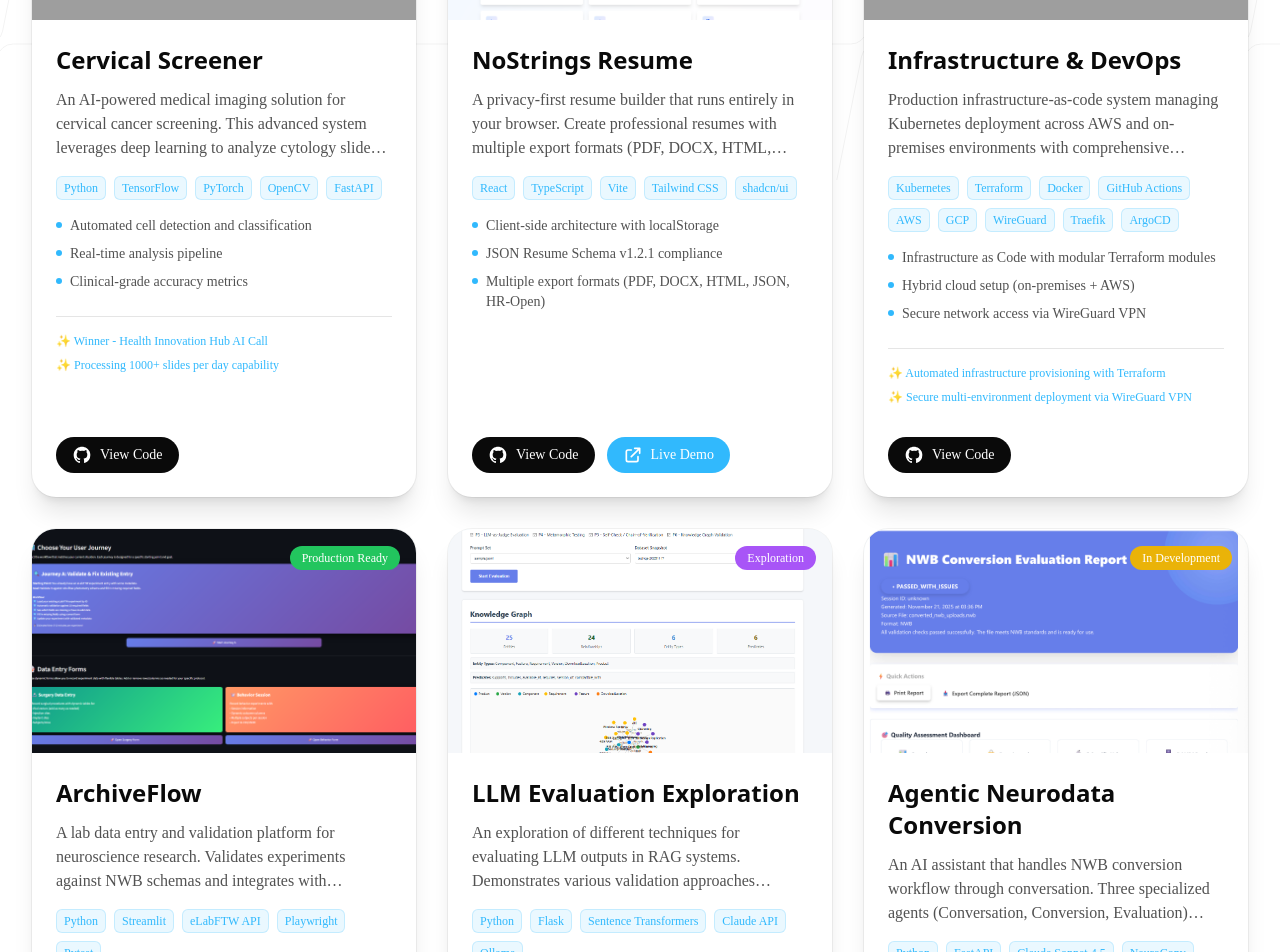
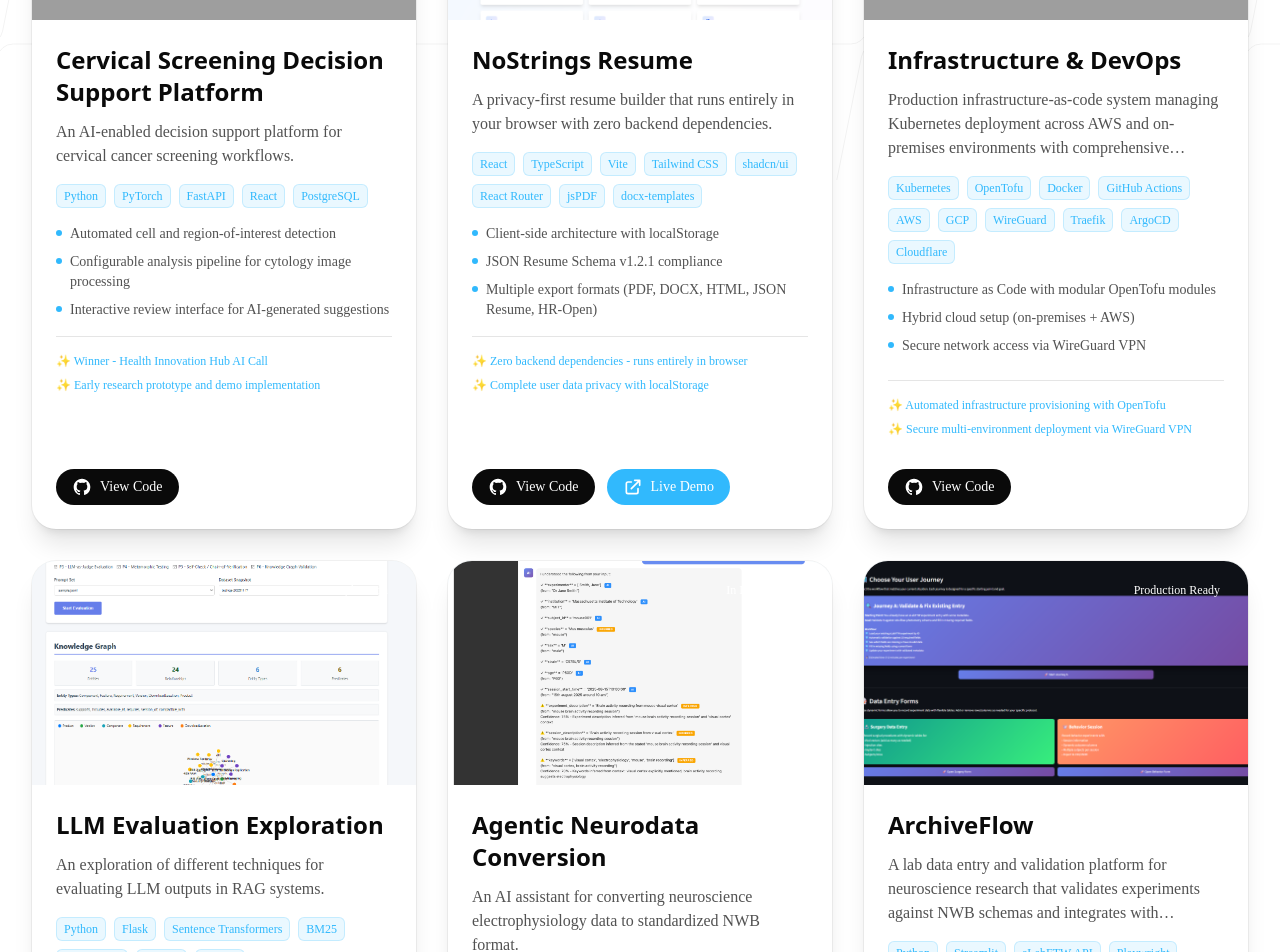
Before and after one commit to Python-AI-Solutions/pythonaisolutions_website, a Next.js app: page /portfolio in a window 1280 px wide. Shown: the part 820-1772 px from the top of the page. Built offline with nearby package versions, Linux system fonts and the light colour scheme; grey boxes are pictures that could not be loaded.

Commit message:
collapse projects to single source of truth

```diff
--- a/src/app/portfolio/page.tsx
+++ b/src/app/portfolio/page.tsx
@@ -1,6 +1,5 @@
 'use client'
 
-import { type Metadata } from 'next'
 import Image from 'next/image'
 import { useRouter } from 'next/navigation'
 import { useState, useMemo } from 'react'
@@ -10,7 +9,7 @@ import { Container } from '@/components/Container'
 import { FadeIn, FadeInStagger } from '@/components/FadeIn'
 import { PageIntro } from '@/components/PageIntro'
 import { RootLayout } from '@/components/RootLayout'
-import { getAssetPath } from '@/lib/basePath'
+import { projectDetails, type ProjectDetail } from '@/data/projects'
 
 // Icons for links
 const GithubIcon = () => (
@@ -44,140 +43,26 @@ const ExternalLinkIcon = () => (
   </svg>
 )
 
-const projects = [
-  // Production Ready Projects
-  {
-    id: 'cervical-screener',
-    title: 'Cervical Screener',
-    category: 'Healthcare AI',
-    description:
-      'An AI-powered medical imaging solution for cervical cancer screening. This advanced system leverages deep learning to analyze cytology slides, providing healthcare professionals with accurate and efficient diagnostic support.',
-    techStack: ['Python', 'TensorFlow', 'PyTorch', 'OpenCV', 'FastAPI'],
-    features: [
-      'Automated cell detection and classification',
-      'Real-time analysis pipeline',
-      'Clinical-grade accuracy metrics',
-      'HIPAA-compliant data handling',
-    ],
-    status: 'Production Ready',
-    statusColor: 'bg-green-500',
-    image: '/portfolio/CervicalAIScreener.png',
-    github: 'https://github.com/Python-AI-Solutions/agentic-cervical-screener',
-    demo: null,
-    achievements: [
-      'Winner - Health Innovation Hub AI Call',
-      'Processing 1000+ slides per day capability',
-    ],
-  },
-  {
-    id: 'nostrings-resume',
-    title: 'NoStrings Resume',
-    category: 'Developer Tools',
-    description:
-      'A privacy-first resume builder that runs entirely in your browser. Create professional resumes with multiple export formats (PDF, DOCX, HTML, JSON Resume, HR-Open) while keeping your data on your device with zero server dependencies.',
-    techStack: ['React', 'TypeScript', 'Vite', 'Tailwind CSS', 'shadcn/ui'],
-    features: [
-      'Client-side architecture with localStorage',
-      'JSON Resume Schema v1.2.1 compliance',
-      'Multiple export formats (PDF, DOCX, HTML, JSON, HR-Open)',
-      'Theme customization with live preview',
-    ],
-    status: 'Production Ready',
-    statusColor: 'bg-green-500',
-    image: '/portfolio/NoStringsResume.png',
-    github: 'https://github.com/NoStringsDevelopment/no-strings-resume',
-    demo: 'https://nostringsresume.org',
-  },
-  {
-    id: 'infrastructure',
-    title: 'Infrastructure & DevOps',
-    category: 'Platform Engineering',
-    description:
-      'Production infrastructure-as-code system managing Kubernetes deployment across AWS and on-premises environments with comprehensive documentation and security hardening. Hybrid cloud setup using Terraform, WireGuard VPN, and ArgoCD for GitOps deployments.',
-    techStack: ['Kubernetes', 'Terraform', 'Docker', 'GitHub Actions', 'AWS', 'GCP', 'WireGuard', 'Traefik', 'ArgoCD'],
-    features: [
-      'Infrastructure as Code with modular Terraform modules',
-      'Hybrid cloud setup (on-premises + AWS)',
-      'Secure network access via WireGuard VPN',
-      'GitOps deployment with ArgoCD',
-    ],
-    status: 'Production Ready',
-    statusColor: 'bg-green-500',
-    image: '/portfolio/infrastructure-architecture.png',
-    github: 'https://github.com/Python-AI-Solutions/websites-management',
-    demo: null,
-    achievements: [
-      'Automated infrastructure provisioning with Terraform',
-      'Secure multi-environment deployment via WireGuard VPN',
-    ],
-  },
-  {
-    id: 'archive-flow',
-    title: 'ArchiveFlow',
-    category: 'Data Management',
-    description:
-      'A lab data entry and validation platform for neuroscience research. Validates experiments against NWB schemas and integrates with eLabFTW and LabArchives ELN backends.',
-    techStack: ['Python', 'Streamlit', 'eLabFTW API', 'Playwright', 'Pytest'],
-    features: [
-      'Dynamic form tables for surgery & behavior data',
-      'Real-time NWB schema validation (17+ fields)',
-      'Multi-format export (JSON, CSV)',
-      'Dual ELN support (eLabFTW, LabArchives)',
-    ],
-    status: 'Production Ready',
-    statusColor: 'bg-green-500',
-    image: '/portfolio/archive-flow.png',
-    github: null,
-    demo: null,
-    achievements: [
-      'Production ready for lab deployment',
-      'Validates against ndx-fiber-photometry NWB schema',
-    ],
-  },
-  // Beta Projects
-  {
-    id: 'evaluation-exploration',
-    title: 'LLM Evaluation Exploration',
-    category: 'Developer Tools',
-    description:
-      'An exploration of different techniques for evaluating LLM outputs in RAG systems. Demonstrates various validation approaches including RAGAS scoring, LLM-as-Judge, metamorphic testing, and knowledge graph verification.',
-    techStack: ['Python', 'Flask', 'Sentence Transformers', 'Claude API', 'Ollama'],
-    features: [
-      'Multiple validation approaches explored',
-      'Hybrid retrieval with BM25 and vector search',
-      'Web interface for running evaluations',
-      'Cost and latency comparison',
-    ],
-    status: 'Exploration',
-    statusColor: 'bg-purple-500',
-    image: '/portfolio/evaluation-exploration.png',
-    github: 'https://github.com/Python-AI-Solutions/validation-project',
-    demo: null,
-  },
-  // In Development Projects
-  {
-    id: 'nwb-converter',
-    title: 'Agentic Neurodata Conversion',
-    category: 'Scientific Computing',
-    description:
-      'An AI assistant that handles NWB conversion workflow through conversation. Three specialized agents (Conversation, Conversion, Evaluation) work together to detect recording formats, collect metadata naturally, and validate output with clear explanations.',
-    techStack: ['Python', 'FastAPI', 'Claude Sonnet 4.5', 'NeuroConv', 'NWBInspector', 'WebSocket'],
-    features: [
-      'Automated format detection for electrophysiology data',
-      'Natural language metadata collection with provenance tracking',
-      'AI-powered validation with quality scoring (0-100)',
-      'Interactive HTML reports and real-time progress updates',
-    ],
-    status: 'In Development',
-    statusColor: 'bg-yellow-500',
-    image: '/portfolio/nwb-converter-validation.png',
-    github: 'https://github.com/Python-AI-Solutions/agentic-neurodata-conversion',
-    demo: null,
-    achievements: ['Three-agent MCP architecture', 'DANDI compliance tracking'],
-  },
-]
+// Transform projectDetails into the format needed for display
+// This uses projects.ts as the single source of truth
+const projects = Object.values(projectDetails).map((project) => ({
+  id: project.id,
+  title: project.title,
+  category: project.category,
+  description: project.shortDescription,
+  techStack: project.techStack,
+  features: project.features,
+  status: project.status,
+  statusColor: project.statusColor,
+  image: project.image,
+  github: project.github,
+  demo: project.demo,
+  achievements: project.achievements,
+}))
 
-function ProjectCard({ project }: { project: typeof projects[0] }) {
+type PortfolioProject = typeof projects[number]
+
+function ProjectCard({ project }: { project: PortfolioProject }) {
   const [isHovered, setIsHovered] = useState(false)
   const router = useRouter()
 
```
